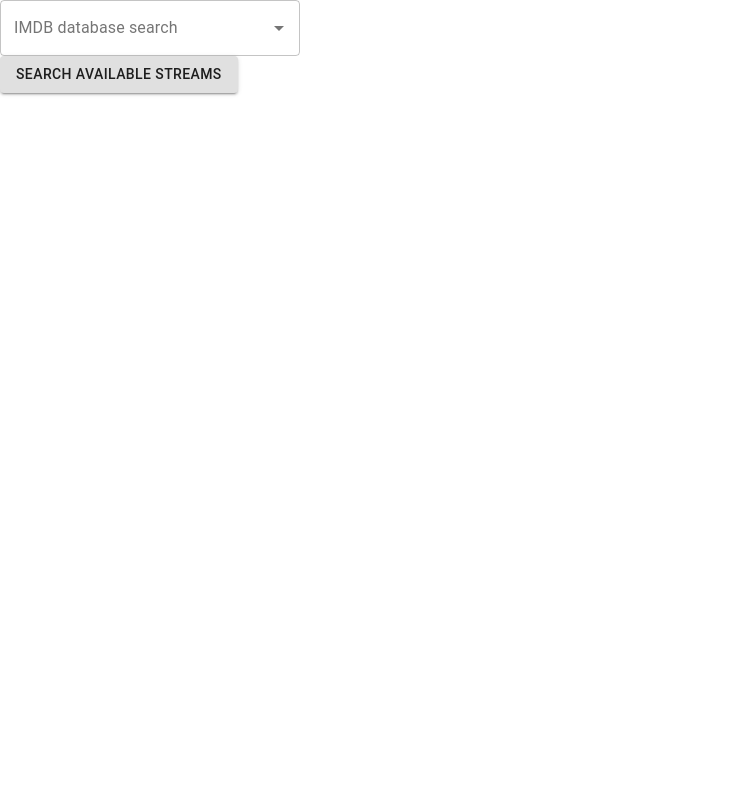
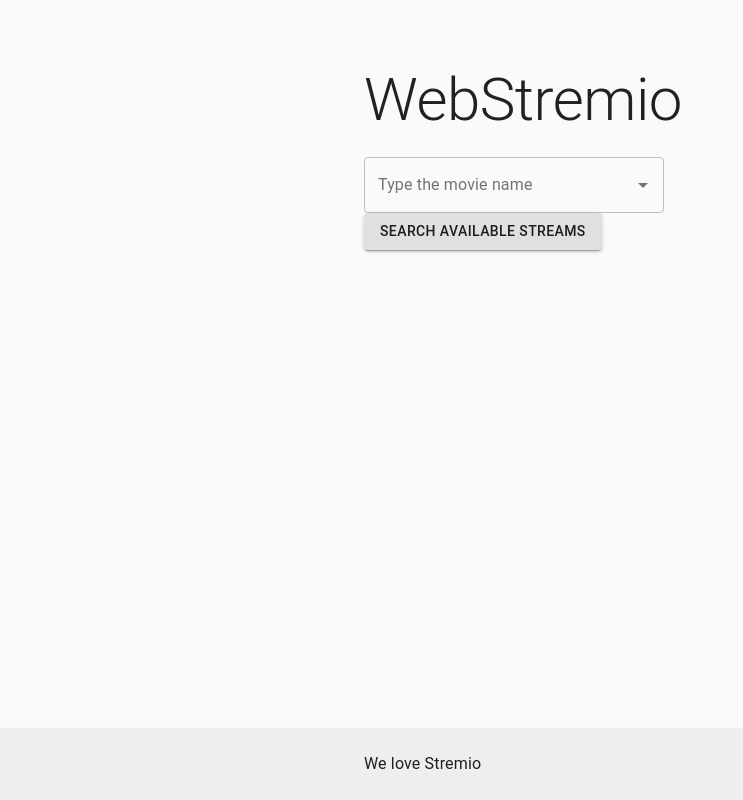
Before and after one commit to ramonmedeiros/juan_carlos_web, a React (Create React App) app: page / in a window 1280 px wide. Shown: the whole page, without its empty margins (0-743 px from the left). Built offline with nearby package versions, Linux system fonts and the light colour scheme; no server answers.

Commit message:
Fix layout

```diff
--- a/public/index.html
+++ b/public/index.html
@@ -9,11 +9,6 @@
       name="description"
       content="Watch movies online"
     />
-    <link rel="apple-touch-icon" href="%PUBLIC_URL%/logo192.png" />
-    <!--
-      manifest.json provides metadata used when your web app is installed on a
-      user's mobile device or desktop. See https://developers.google.com/web/fundamentals/web-app-manifest/
-    -->
     <link rel="manifest" href="%PUBLIC_URL%/manifest.json" />
     <title>WebStremio</title>
   </head>
--- a/src/App.css
+++ /dev/null
@@ -1,38 +0,0 @@
-.App {
-  text-align: center;
-}
-
-.App-logo {
-  height: 40vmin;
-  pointer-events: none;
-}
-
-@media (prefers-reduced-motion: no-preference) {
-  .App-logo {
-    animation: App-logo-spin infinite 20s linear;
-  }
-}
-
-.App-header {
-  background-color: #282c34;
-  min-height: 100vh;
-  display: flex;
-  flex-direction: column;
-  align-items: center;
-  justify-content: center;
-  font-size: calc(10px + 2vmin);
-  color: white;
-}
-
-.App-link {
-  color: #61dafb;
-}
-
-@keyframes App-logo-spin {
-  from {
-    transform: rotate(0deg);
-  }
-  to {
-    transform: rotate(360deg);
-  }
-}
--- a/src/App.js
+++ b/src/App.js
@@ -1,9 +1,33 @@
-import './App.css';
-import { Component, Fragment } from 'react';
+import { React, Component } from 'react';
+import StreamList from './StreamList';
+import PropTypes from 'prop-types';
+
+import { withStyles } from '@material-ui/core/styles';
+import CssBaseline from '@material-ui/core/CssBaseline';
 import TextField from '@material-ui/core/TextField';
 import Autocomplete from '@material-ui/lab/Autocomplete';
 import Button from '@material-ui/core/Button';
-import StreamList from './StreamList';
+import Typography from '@material-ui/core/Typography';
+import Container from '@material-ui/core/Container';
+
+const styles = theme => ({
+  root: {
+    display: 'flex',
+    flexDirection: 'column',
+    minHeight: '100vh',
+  },
+  main: {
+    marginTop: theme.spacing(8),
+    marginBottom: theme.spacing(2),
+  },
+  footer: {
+    padding: theme.spacing(3, 2),
+    marginTop: 'auto',
+    backgroundColor:
+      theme.palette.type === 'light' ? theme.palette.grey[200] : theme.palette.grey[800],
+  },
+});
+
 
 class App extends Component {
 
@@ -57,9 +81,15 @@
   }
 
   render() {
+    const { classes } = this.props;
 
     return (
-      <Fragment>
+      <div className={classes.root}>
+        <CssBaseline />
+        <Container component="main" className={classes.main} maxWidth="sm">
+          <Typography variant="h2" component="h1" gutterBottom>
+            WebStremio
+        </Typography>
           <Autocomplete
             id="imdb_search"
             style={{ width: 300 }}
@@ -69,10 +99,11 @@
             getOptionSelected={(option, value) => option.originalTitle === value.originalTitle}
             getOptionLabel={option => option.originalTitle}
             options={this.state.options}
+            renderTags={this.listStreams}
             renderInput={params => (
               <TextField
                 {...params}
-              label="IMDB database search"
+                label="Type the movie name"
                 variant="outlined"
                 onChange={ev => { this.searchTitle(ev) }}
                 InputProps={{
@@ -82,9 +113,20 @@
             )}
           /><Button variant="contained" onClick={this.listStreams}>Search Available streams</Button>
           {this.state.streamList}
-      </Fragment>
+        </Container>
+        <footer className={classes.footer}>
+          <Container maxWidth="sm">
+            <Typography variant="body1">We love Stremio</Typography>
+          </Container>
+        </footer>
+      </div>
+
     );
   }
 }
 
-export default App;
+App.propTypes = {
+  classes: PropTypes.object.isRequired,
+};
+
+export default withStyles(styles)(App);
--- a/src/index.css
+++ /dev/null
@@ -1,13 +0,0 @@
-body {
-  margin: 0;
-  font-family: -apple-system, BlinkMacSystemFont, 'Segoe UI', 'Roboto', 'Oxygen',
-    'Ubuntu', 'Cantarell', 'Fira Sans', 'Droid Sans', 'Helvetica Neue',
-    sans-serif;
-  -webkit-font-smoothing: antialiased;
-  -moz-osx-font-smoothing: grayscale;
-}
-
-code {
-  font-family: source-code-pro, Menlo, Monaco, Consolas, 'Courier New',
-    monospace;
-}
--- a/src/index.js
+++ b/src/index.js
@@ -1,6 +1,5 @@
 import React from 'react';
 import ReactDOM from 'react-dom';
-import './index.css';
 import App from './App';
 import reportWebVitals from './reportWebVitals';
 
```
Lines whose indentation alone changed are shown as unchanged.
